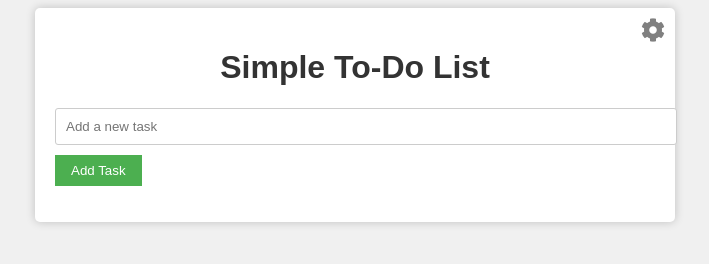
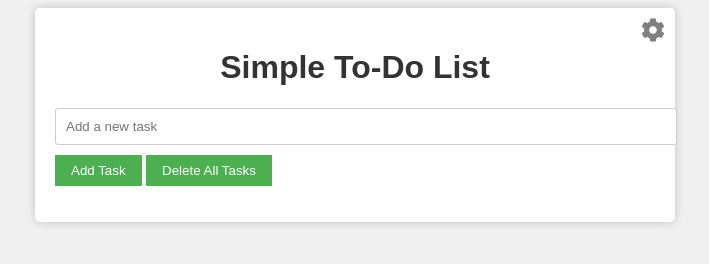
Before and after one commit to Angewoah/ConUHack-2024, a plain HTML site: page index.html in a window 1280 px wide. Shown: the whole page, without its empty margins (285-994 px from the left). Drawn offline with Linux system fonts and the light colour scheme.

Commit message:
delete all tasks button

```diff
--- a/index.html
+++ b/index.html
@@ -13,6 +13,7 @@
         <h1>Simple To-Do List</h1>
         <input type="text" id="taskInput" placeholder="Add a new task">
         <button onclick="addTask()">Add Task</button>
+        <button onclick="deleteAllTasks()">Delete All Tasks</button> <!-- New button for deleting all tasks -->
         <ul id="taskList"></ul>
     </div>
     <script src="script.js"></script>
--- a/script.js
+++ b/script.js
@@ -45,3 +45,13 @@ function addTask() {
         taskInput.value = "";
     }
 }
+
+// Function to delete all tasks
+function deleteAllTasks() {
+    var taskList = document.getElementById('taskList');
+
+    // Remove all child elements (tasks) from the taskList
+    while (taskList.firstChild) {
+        taskList.removeChild(taskList.firstChild);
+    }
+}
```
